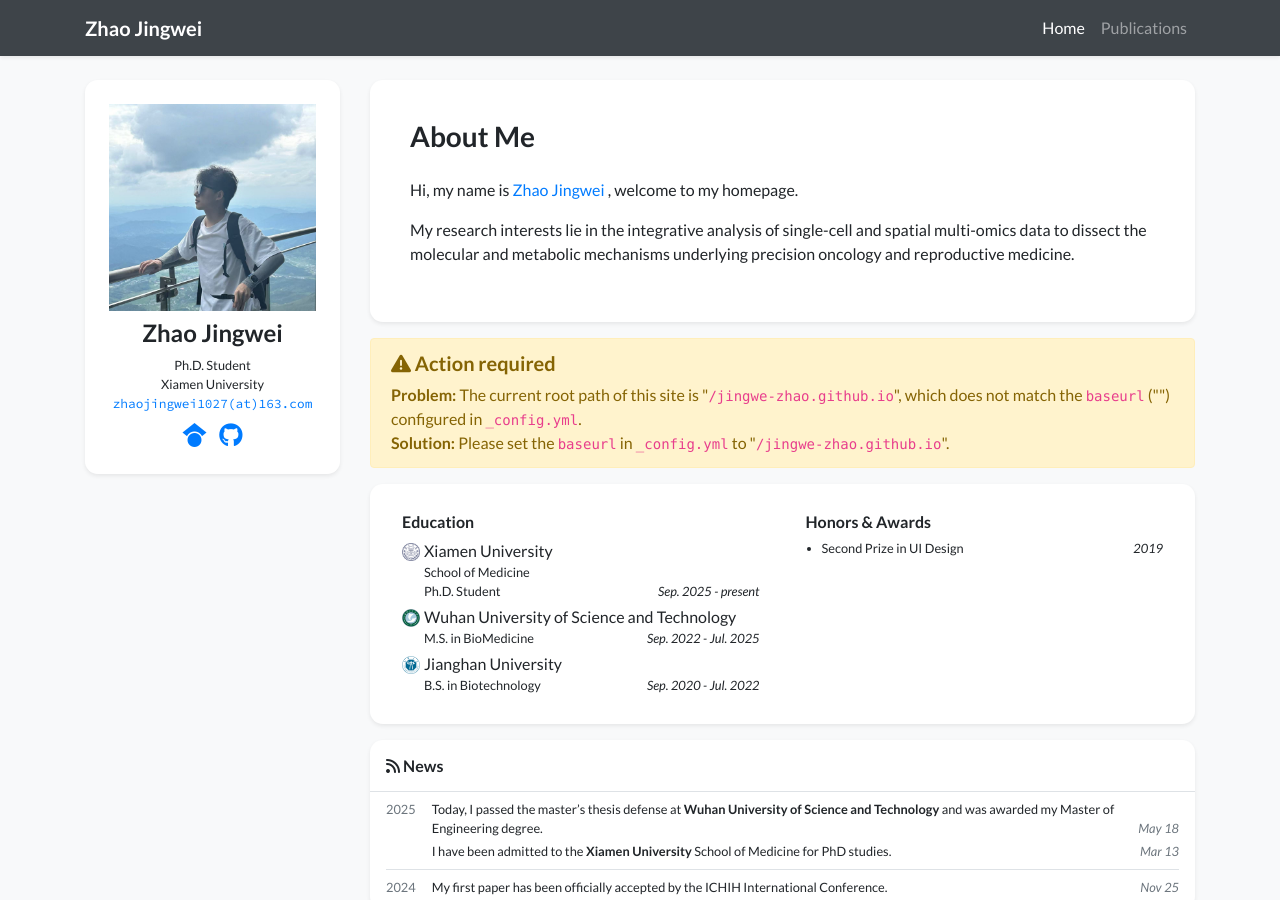
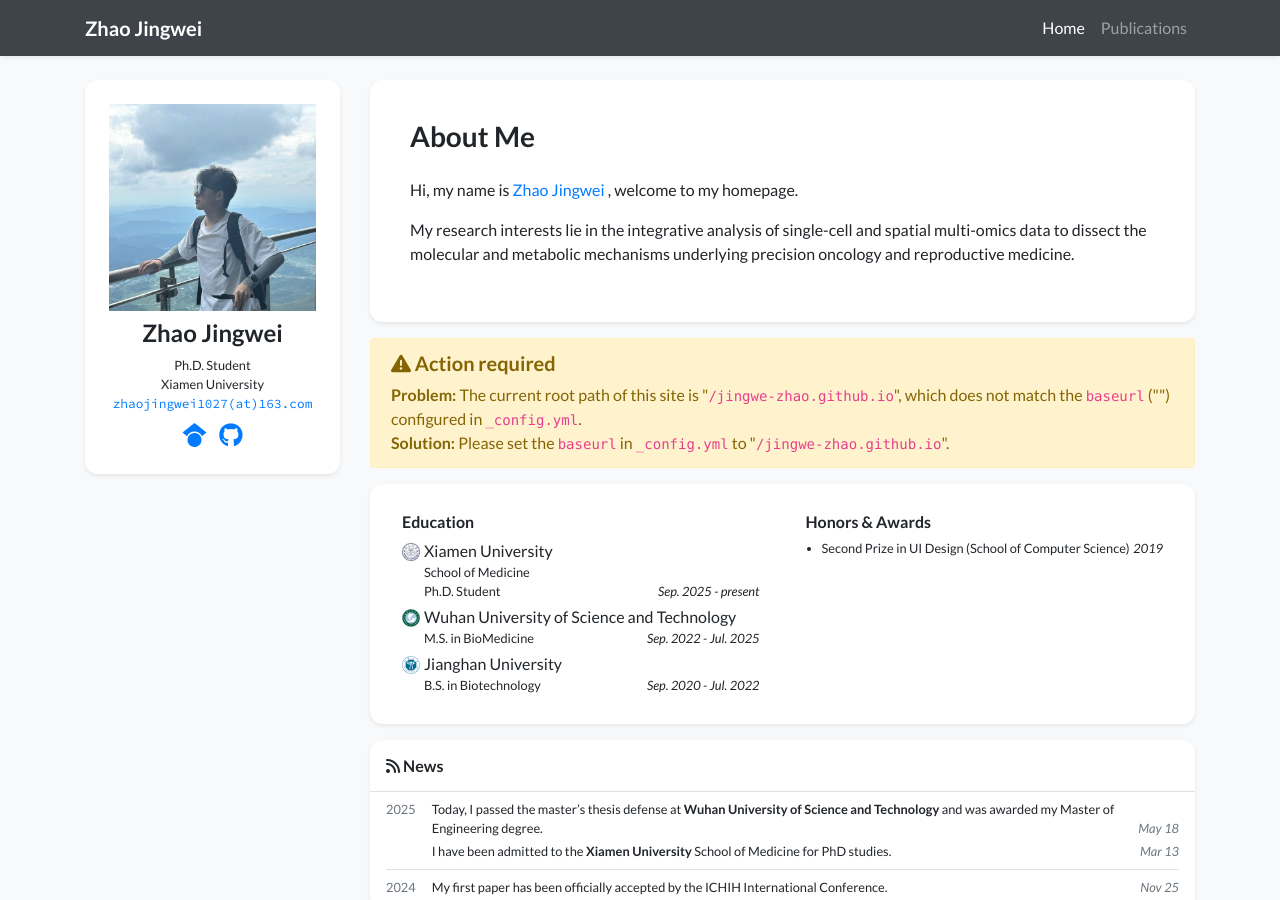
Before and after one commit to Jingwe-Zhao/jingwe-zhao.github.io, a Jekyll site: the page built from index.html, in a window 1280 px wide and 900 px high. Built offline with Jekyll 4.4.1, drawn with Linux system fonts in a browser that asks for light colours; nearby versions of some CDN libraries; a style sheet for code colours, icons or effects is not loaded.

Commit message:
Update profile.yml

```diff
--- a/_data/profile.yml
+++ b/_data/profile.yml
@@ -49,5 +49,5 @@ education:
 
 
 awards:
-- name: Second Prize in UI Design
+- name: Second Prize in UI Design (School of Computer Science)
   date: 2019
```
